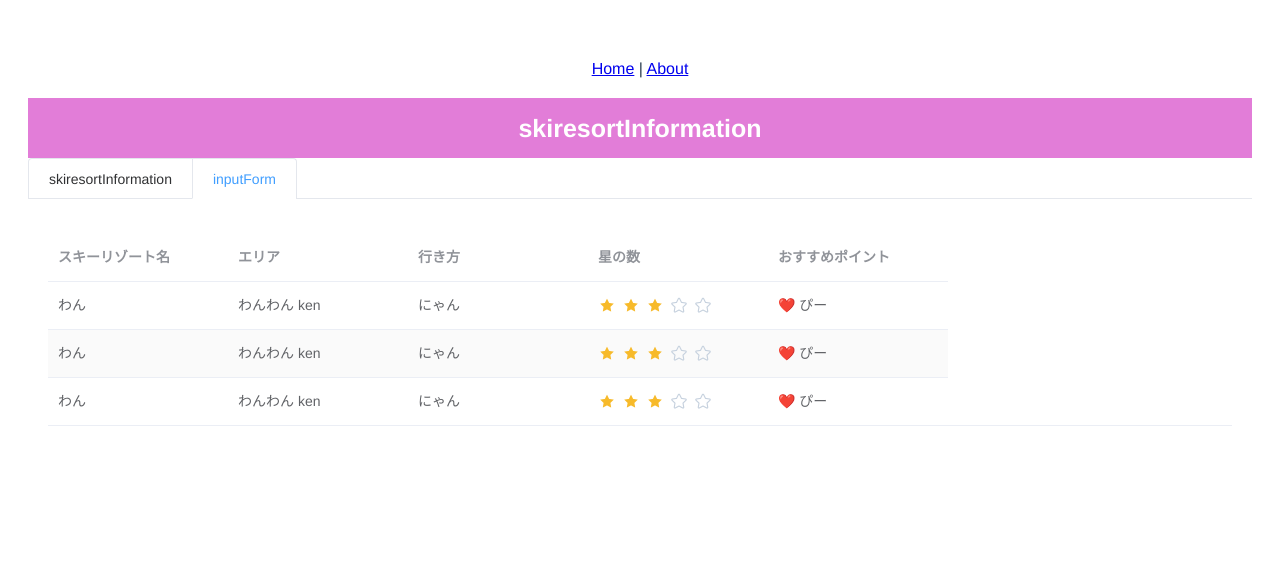
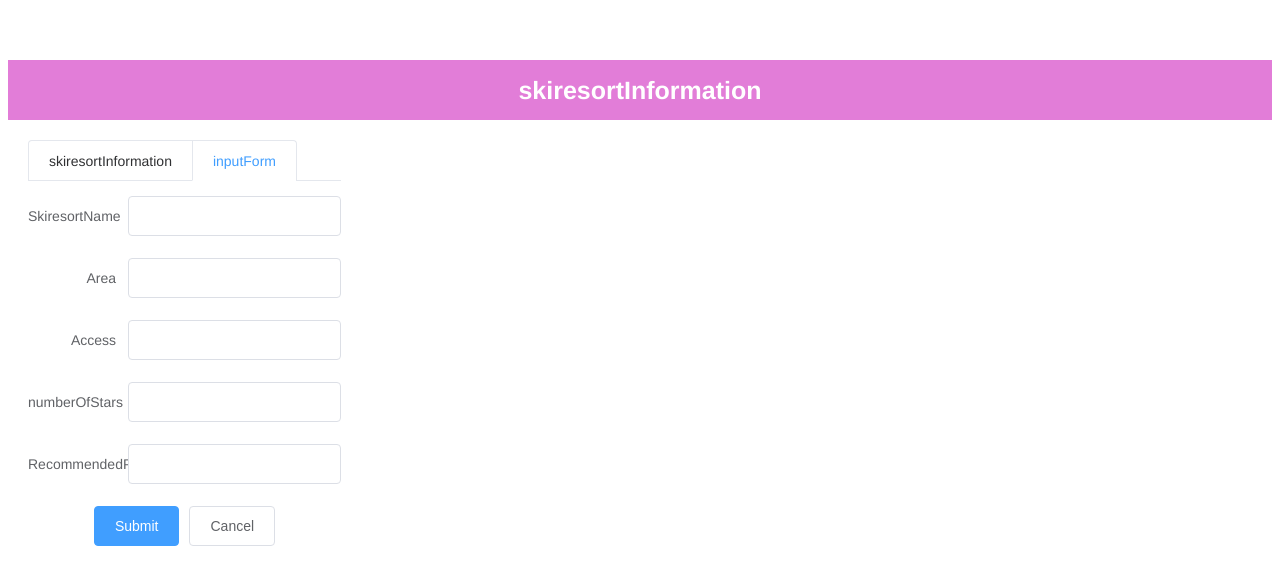
Before and after one commit to yoko-newDeveloper/skiresort-information, a Vue app: page / in a window 1280 px wide. Both pictures are taken after a click on the tab "inputForm". Shown: the top 584 px of the page. Built offline with nearby package versions, Linux system fonts and the light colour scheme.

Commit message:
タブによる画面切り替え

```diff
--- a/src/App.vue
+++ b/src/App.vue
@@ -1,9 +1,6 @@
 <template>
   <div id="app">
-    <nav>
-      <router-link to="/">Home</router-link> |
-      <router-link to="/about">About</router-link>
-    </nav>
+    <el-header>skiresortInformation</el-header>
     <el-main>
       <!-- 記述しておくことでviewファイルが埋め込まれる（他のview画面に切り替わってくれる） -->
       <router-view/>
--- a/src/views/SkiresortInformation.vue
+++ b/src/views/SkiresortInformation.vue
@@ -1,13 +1,7 @@
 <template>
   <el-container>
-  <el-header>skiresortInformation</el-header>
     <el-tabs type="card" @tab-click="handleClick">
-    <el-tab-pane label="skiresortInformation"></el-tab-pane>
-    <el-tab-pane label="inputForm"></el-tab-pane>
-
-    <component :is="currentComponentName"></component>
-  </el-tabs>
-  <el-main>
+      <el-tab-pane label="skiresortInformation">
         <el-table
         :data="skiresorts"
         stripe
@@ -44,21 +38,59 @@
             </template>
           </el-table-column>
         </el-table>
-  </el-main>
+
+      </el-tab-pane>
+      <el-tab-pane label="inputForm">
+        <el-form :label-position="labelPosition" label-width="100px" :model="formLabelAlign">
+          <el-form-item label="SkiresortName">
+            <el-input v-model="formLabelAlign.name"></el-input>
+          </el-form-item>
+          <el-form-item label="Area">
+            <el-input v-model="formLabelAlign.region"></el-input>
+          </el-form-item>
+          <el-form-item label="Access">
+            <el-input v-model="formLabelAlign.type"></el-input>
+          </el-form-item>
+          <el-form-item label="numberOfStars">
+            <el-input v-model="formLabelAlign.type"></el-input>
+          </el-form-item>
+          <el-form-item label="RecommendedPoint">
+            <el-input v-model="formLabelAlign.type"></el-input>
+          </el-form-item>
+        </el-form>
+        <el-button type="primary" @click="onSubmit">Submit</el-button>
+        <el-button type="default" @click="onSubmit">Cancel</el-button>
+
+      </el-tab-pane>
+    </el-tabs>
 </el-container>
 </template>
 
 <script>
 // それぞれのコンポーネントをインポートする
-import SkiresortInformation from './SkiresortInformation.vue'
-import InputForm from './InputForm.vue'
+// import SkiresortInformation from './SkiresortInformation.vue'
+// import InputForm from './InputForm.vue'
 export default {
-  components: { SkiresortInformation, InputForm },
+  // components: { SkiresortInformation, InputForm },
+  // selectedComponent: {
+  //   SkiresortInformation,
+  //   InputForm
+  // },
   data () {
     return {
       skiresorts: [],
-      activeName: 'first',
-      selectedComponent: 'default'
+      activeTab: 'first',
+      currentComponentName: 'SkiresortInformation',
+      formLabelAlign: {
+        name: '',
+        region: '',
+        type: ''
+      },
+      // postで送信するためのリクエストデータ初期化
+      request: {
+        name: ''
+      }
+
     }
   },
   mounted () {
@@ -76,8 +108,15 @@ export default {
         this.skiresorts.push(skiresort)
       }
     },
-    handleClick (tab, event) {
-      console.log(tab, event)
+    handleClick (tab) {
+      if (tab.label === 'skiresortInformation') {
+        this.currentComponentName = 'SkiresortInformation'
+      } else if (tab.label === 'inputForm') {
+        this.currentComponentName = 'InputForm'
+      }
+    },
+    onSubmit () {
+      console.log('submit!')
     }
   }
 }
```
Lines whose indentation alone changed are shown as unchanged.
